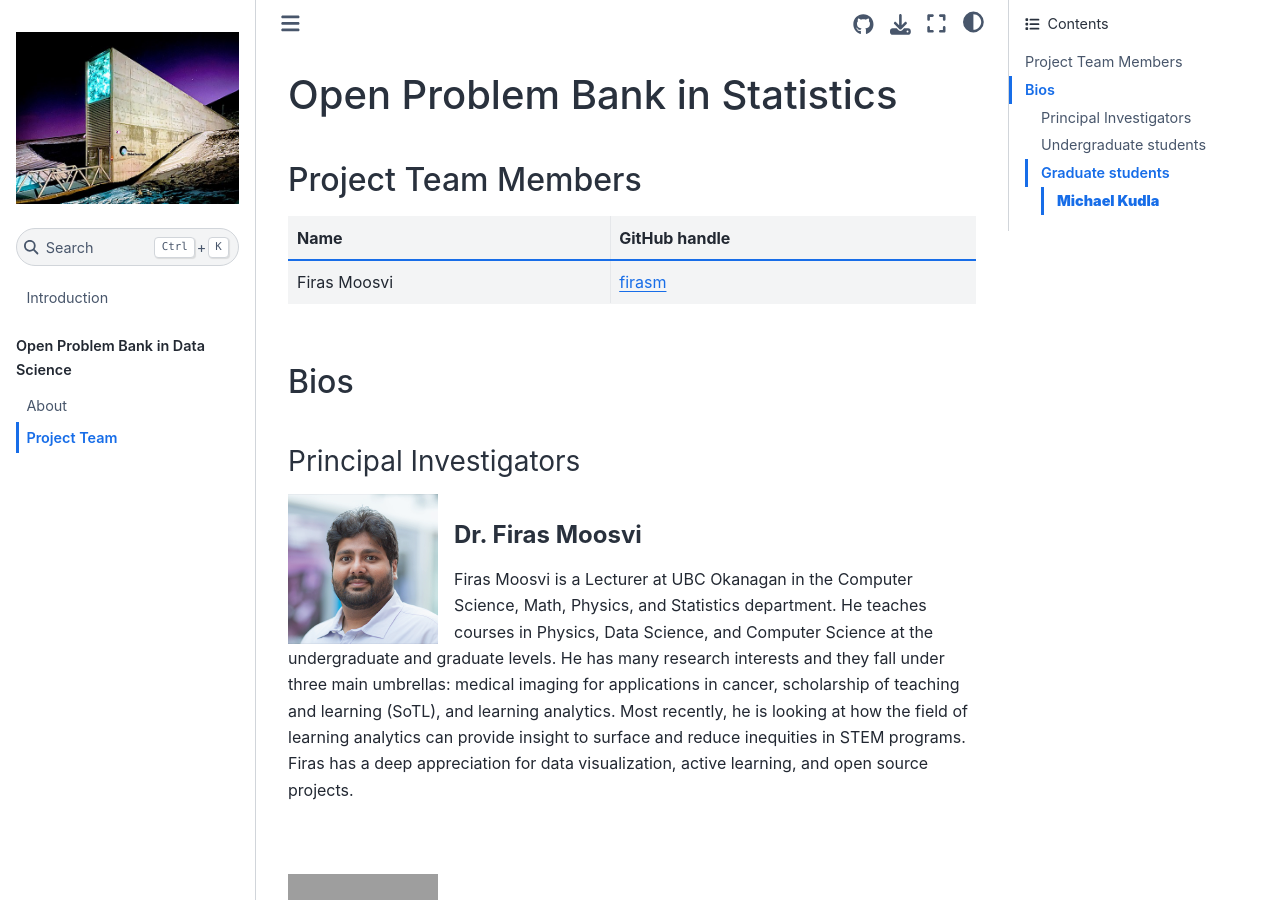
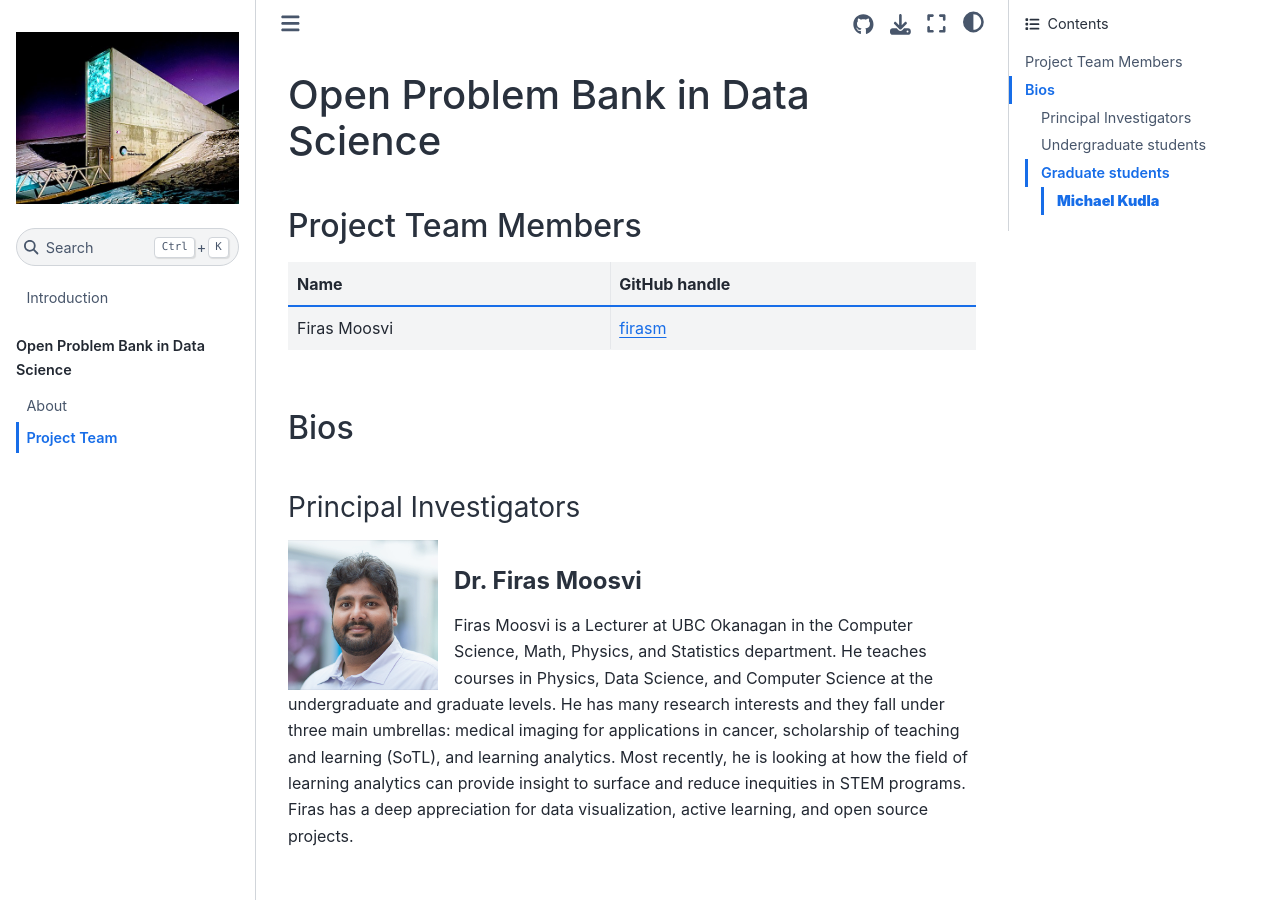
Before and after one commit to open-resources/datascience_bank, a Jupyter Book: the page built from about/bio.md, in a window 1280 px wide and 900 px high. Built offline with Jupyter Book 1.0.4 settings and Sphinx 7.4.7 and the Sphinx Book theme 1.1.4, drawn with Linux system fonts in a browser that asks for light colours; grey boxes are pictures that could not be loaded.

Commit message:
Update bio.md FINAL BIOS

```diff
--- a/about/bio.md
+++ b/about/bio.md
@@ -1,4 +1,4 @@
-# Open Problem Bank in Statistics
+# Open Problem Bank in Data Science
 
 
 
```
